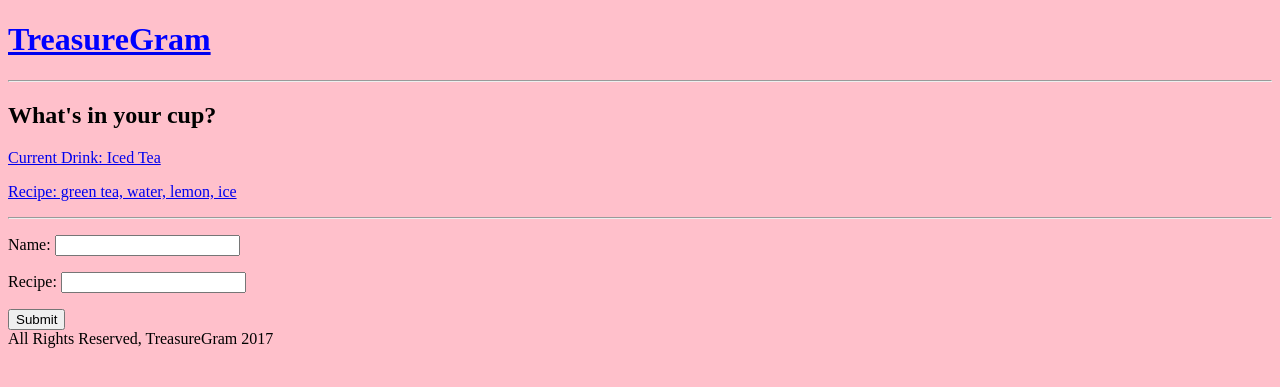
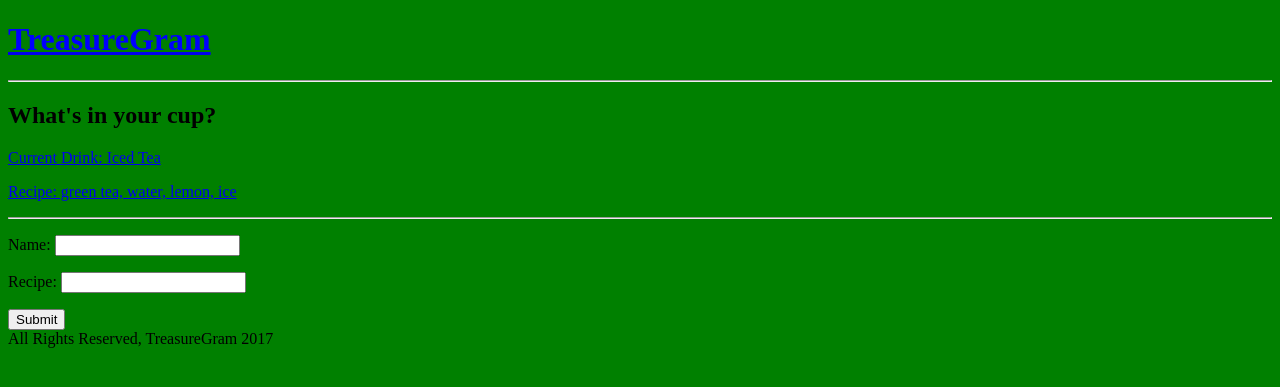
Before and after one commit to jjaredwatson/desk-of, a Django app: page / in a window 1280 px wide. Shown: the top 387 px of the page. Run offline with Django 3.2, Linux system fonts and the light colour scheme; data comes from the database, SQL or seed files in the repository.

Commit message:
style test.. not working

```diff
--- a/main_app/static/style.css
+++ b/main_app/static/style.css
@@ -3,5 +3,5 @@ h1 {
 }
 
 body {
-	background-color: pink;
+	background-color: green;
 }
```
